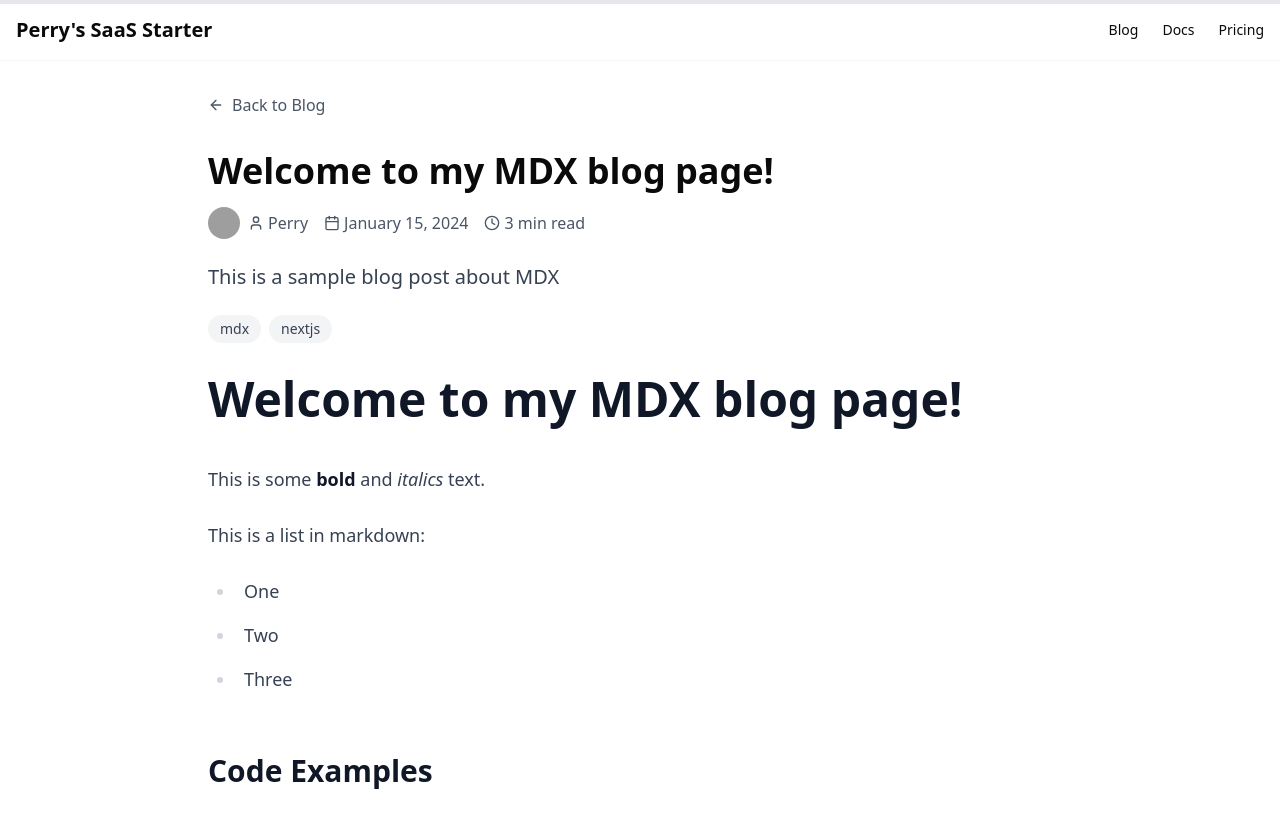
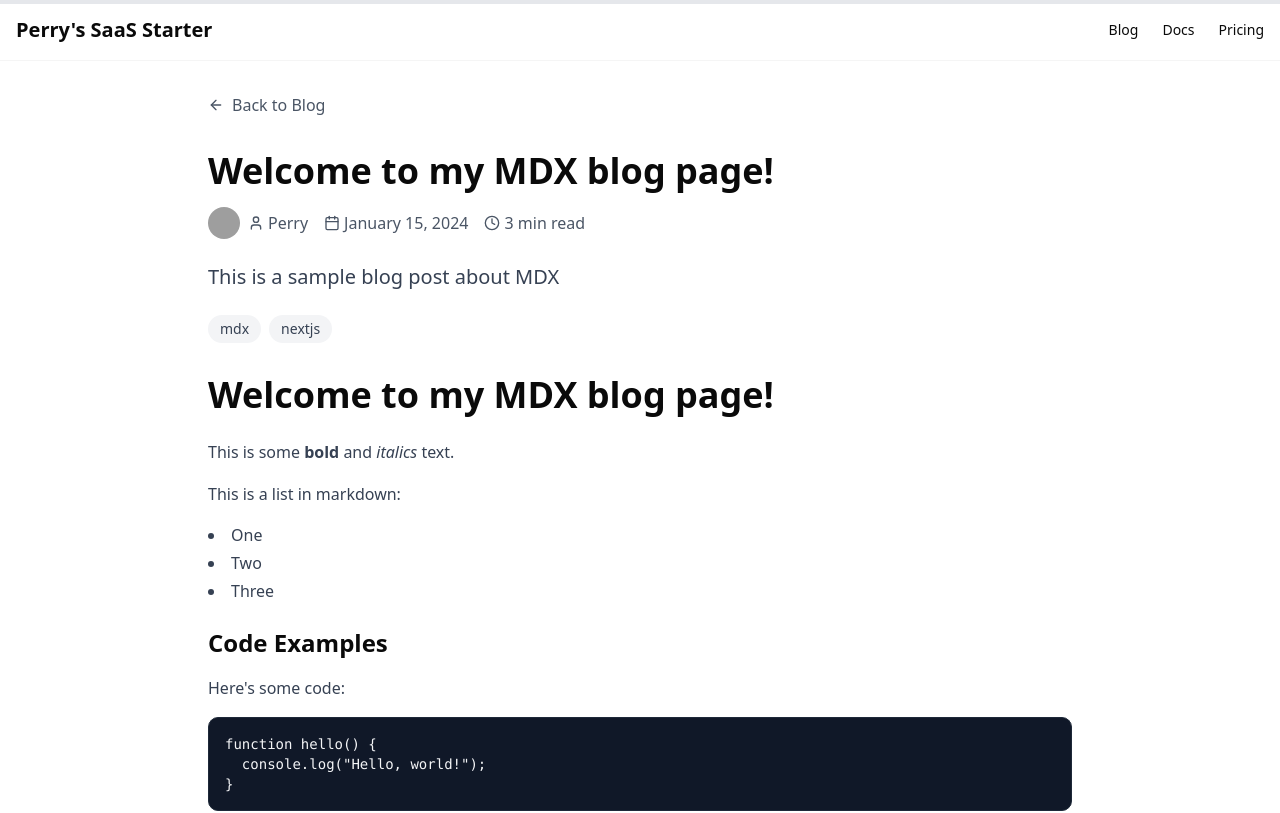
Before and after one commit to perryfardella/perrys-saas-starter, a Next.js app: page /blog/test in a window 1280 px wide. Shown: the top 813 px of the page. Built offline with nearby package versions, Linux system fonts and the light colour scheme; grey boxes are pictures that could not be loaded.

Commit message:
Fix incorrect usage of blog-layout. Use mdx-components to handle all styling.

```diff
--- a/app/blog/[slug]/article-layout.tsx
+++ b/app/blog/[slug]/article-layout.tsx
@@ -89,7 +89,7 @@ export function ArticleLayout({ post, children }: ArticleLayoutProps) {
       </header>
 
       {/* Article Content */}
-      <div className="prose prose-lg max-w-none prose-headings:font-semibold prose-a:text-blue-600 prose-a:no-underline hover:prose-a:underline prose-code:text-pink-600 prose-code:bg-gray-100 prose-code:px-1 prose-code:py-0.5 prose-code:rounded prose-code:before:content-none prose-code:after:content-none">
+      <div className="max-w-none">
         {children}
       </div>
 
--- a/app/blog/[slug]/page.tsx
+++ b/app/blog/[slug]/page.tsx
@@ -2,6 +2,7 @@ import { getPostBySlug, blogPosts, BlogPost } from "../blog-data";
 import { notFound } from "next/navigation";
 import { Metadata } from "next";
 import { ReadingProgress } from "@/app/blog/[slug]/reading-progress";
+import { ArticleLayout } from "@/app/blog/[slug]/article-layout";
 
 // Static imports for MDX files
 import TestMDX from "../posts/test.mdx";
@@ -83,7 +84,9 @@ export default async function ArticlePage({ params }: Props) {
   return (
     <>
       <ReadingProgress />
-      {MDXContent ? <MDXContent /> : <PostFallback post={post} />}
+      <ArticleLayout post={post}>
+        {MDXContent ? <MDXContent /> : <PostFallback post={post} />}
+      </ArticleLayout>
     </>
   );
 }
--- a/app/blog/page.tsx
+++ b/app/blog/page.tsx
@@ -1,24 +1,26 @@
-import { blogPosts, getAllTags } from './blog-data';
-import { BlogPost } from './blog-data';
-import Link from 'next/link';
-import { Metadata } from 'next';
+import { blogPosts, getAllTags } from "./blog-data";
+import { BlogPost } from "./blog-data";
+import Link from "next/link";
+import { Metadata } from "next";
 
 export const metadata: Metadata = {
-  title: 'Blog | Perry\'s SaaS Starter',
-  description: 'Insights, tutorials, and thoughts on web development, SaaS, and technology.',
+  title: "Blog | Perry's SaaS Starter",
+  description:
+    "Insights, tutorials, and thoughts on web development, SaaS, and technology.",
   openGraph: {
-    title: 'Blog | Perry\'s SaaS Starter',
-    description: 'Insights, tutorials, and thoughts on web development, SaaS, and technology.',
-    type: 'website',
+    title: "Blog | Perry's SaaS Starter",
+    description:
+      "Insights, tutorials, and thoughts on web development, SaaS, and technology.",
+    type: "website",
   },
 };
 
 export default function Blog() {
   const tags = getAllTags();
-  const sortedPosts = [...blogPosts].sort((a, b) =>
-    new Date(b.date).getTime() - new Date(a.date).getTime()
+  const sortedPosts = [...blogPosts].sort(
+    (a, b) => new Date(b.date).getTime() - new Date(a.date).getTime()
   );
-  const featuredPosts = sortedPosts.filter(post => post.featured);
+  const featuredPosts = sortedPosts.filter((post) => post.featured);
   const recentPosts = sortedPosts.slice(0, 6);
 
   return (
@@ -27,7 +29,8 @@ export default function Blog() {
       <div className="text-center mb-12">
         <h1 className="text-4xl font-bold mb-4">Blog</h1>
         <p className="text-xl text-gray-600 max-w-2xl mx-auto">
-          Insights, tutorials, and thoughts on web development, SaaS, and technology.
+          Insights, tutorials, and thoughts on web development, SaaS, and
+          technology.
         </p>
       </div>
 
@@ -58,7 +61,9 @@ export default function Blog() {
               key={tag.id}
               href={`/blog/tag/${tag.id}`}
               className="px-4 py-2 bg-gray-100 text-gray-700 rounded-full text-sm hover:bg-gray-200 transition-colors"
-              style={{ backgroundColor: tag.color ? `${tag.color}15` : undefined }}
+              style={{
+                backgroundColor: tag.color ? `${tag.color}15` : undefined,
+              }}
             >
               {tag.name}
             </Link>
@@ -93,7 +98,10 @@ function FeaturedPostCard({ post }: { post: BlogPost }) {
           {post.readTime && <span>• {post.readTime} min read</span>}
         </div>
         <h3 className="text-xl font-semibold mb-3">
-          <Link href={`/blog/${post.slug}`} className="hover:text-blue-600 transition-colors">
+          <Link
+            href={`/blog/${post.slug}`}
+            className="hover:text-blue-600 transition-colors"
+          >
             {post.title}
           </Link>
         </h3>
@@ -140,7 +148,10 @@ function BlogPostCard({ post }: { post: BlogPost }) {
         {post.readTime && <span>• {post.readTime} min read</span>}
       </div>
       <h3 className="text-xl font-semibold mb-2">
-        <Link href={`/blog/${post.slug}`} className="hover:text-blue-600 transition-colors">
+        <Link
+          href={`/blog/${post.slug}`}
+          className="hover:text-blue-600 transition-colors"
+        >
           {post.title}
         </Link>
       </h3>
--- a/app/blog/posts/test.mdx
+++ b/app/blog/posts/test.mdx
@@ -2,8 +2,6 @@ import { BlogLayout } from "@/components/blog/blog-layout";
 import { getPostBySlug } from "@/app/blog/blog-data";
 
 export const post = getPostBySlug("test");
-
-<BlogLayout post={post}>
 
 # Welcome to my MDX blog page!
 
@@ -28,5 +26,3 @@ function hello() {
 ## More Content
 
 This demonstrates how MDX can seamlessly blend Markdown content with React components for a powerful blogging experience.
-
-</BlogLayout>
--- a/components/blog/blog-layout.tsx
+++ /dev/null
@@ -1,16 +0,0 @@
-import { ReactNode } from "react";
-import { BlogPost } from "@/app/blog/blog-data";
-import { ArticleLayout } from "@/app/blog/[slug]/article-layout";
-
-interface BlogLayoutProps {
-  children: ReactNode;
-  post: BlogPost;
-}
-
-export function BlogLayout({ children, post }: BlogLayoutProps) {
-  return (
-    <ArticleLayout post={post}>
-      {children}
-    </ArticleLayout>
-  );
-}
--- a/mdx-components.tsx
+++ b/mdx-components.tsx
@@ -1,12 +1,91 @@
 import type { MDXComponents } from "mdx/types";
-import { BlogLayout } from '@/components/blog/blog-layout'
+import Link from "next/link";
 
-const components: MDXComponents = {};
+const customComponents: MDXComponents = {
+  // Override default HTML elements with styled versions
+  h1: ({ children, ...props }) => (
+    <h1 className="text-4xl font-bold mb-6 mt-8" {...props}>
+      {children}
+    </h1>
+  ),
+  h2: ({ children, ...props }) => (
+    <h2 className="text-2xl font-semibold mb-4 mt-6" {...props}>
+      {children}
+    </h2>
+  ),
+  h3: ({ children, ...props }) => (
+    <h3 className="text-xl font-semibold mb-3 mt-5" {...props}>
+      {children}
+    </h3>
+  ),
+  p: ({ children, ...props }) => (
+    <p className="mb-4 leading-relaxed text-gray-700" {...props}>
+      {children}
+    </p>
+  ),
+  a: ({ children, href, ...props }) => (
+    <Link
+      href={href || "#"}
+      className="text-blue-600 hover:text-blue-800 underline"
+      {...props}
+    >
+      {children}
+    </Link>
+  ),
+  code: ({ children, ...props }) => (
+    <code
+      className="bg-gray-100 text-pink-600 px-1 py-0.5 rounded text-sm font-mono"
+      {...props}
+    >
+      {children}
+    </code>
+  ),
+  pre: ({ children, ...props }) => (
+    <pre
+      className="bg-gray-900 text-gray-100 rounded-lg p-4 overflow-x-auto border border-gray-800 mb-4 font-mono text-sm"
+      {...props}
+    >
+      {children}
+    </pre>
+  ),
+  ul: ({ children, ...props }) => (
+    <ul className="list-disc list-inside mb-4 space-y-1" {...props}>
+      {children}
+    </ul>
+  ),
+  ol: ({ children, ...props }) => (
+    <ol className="list-decimal list-inside mb-4 space-y-1" {...props}>
+      {children}
+    </ol>
+  ),
+  li: ({ children, ...props }) => (
+    <li className="text-gray-700" {...props}>
+      {children}
+    </li>
+  ),
+  blockquote: ({ children, ...props }) => (
+    <blockquote
+      className="border-l-4 border-blue-500 pl-4 italic text-gray-600 mb-4"
+      {...props}
+    >
+      {children}
+    </blockquote>
+  ),
+  strong: ({ children, ...props }) => (
+    <strong className="font-semibold" {...props}>
+      {children}
+    </strong>
+  ),
+  em: ({ children, ...props }) => (
+    <em className="italic" {...props}>
+      {children}
+    </em>
+  ),
+};
 
 export function useMDXComponents(components: MDXComponents): MDXComponents {
   return {
-    // Your custom components
-    BlogLayout,
+    ...customComponents,
     ...components,
-  }
+  };
 }
```
Also changed, not shown: app/blog/posts/typescript-tips.mdx (+0 -4 lines).
